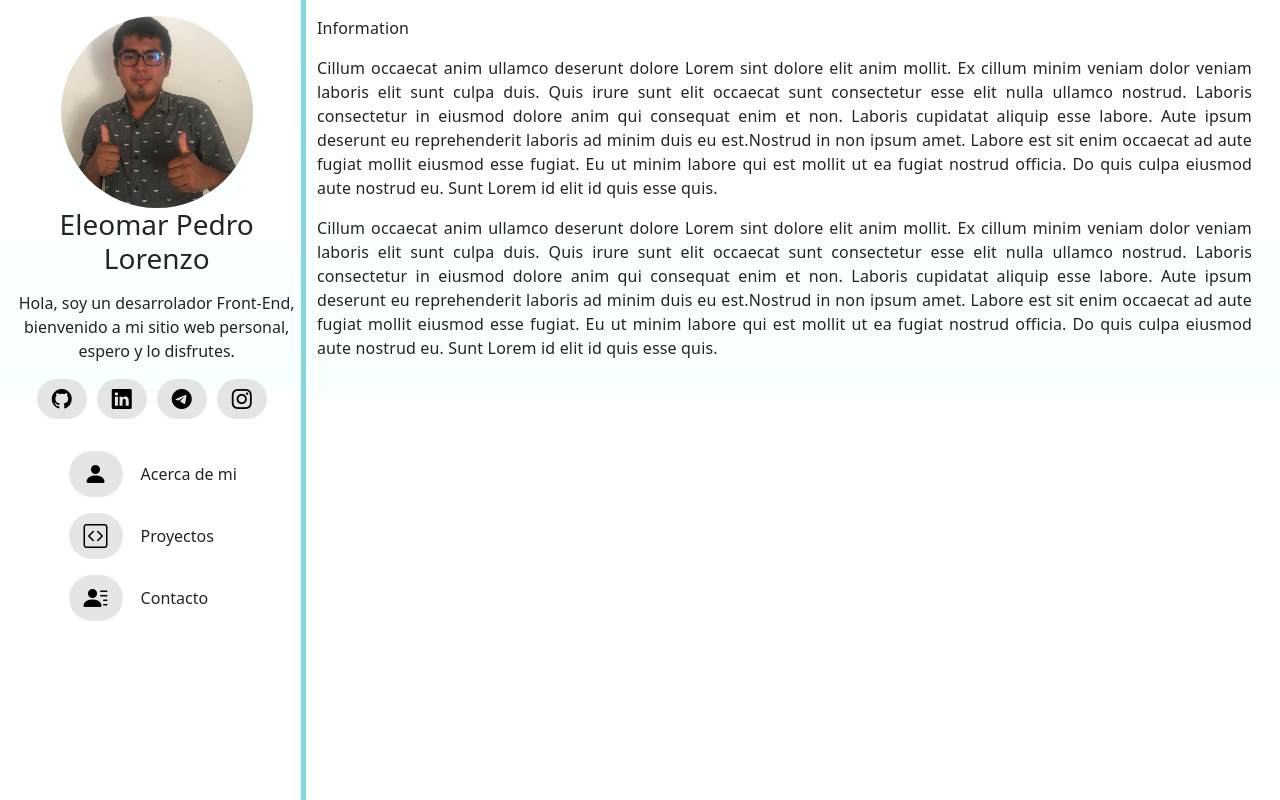
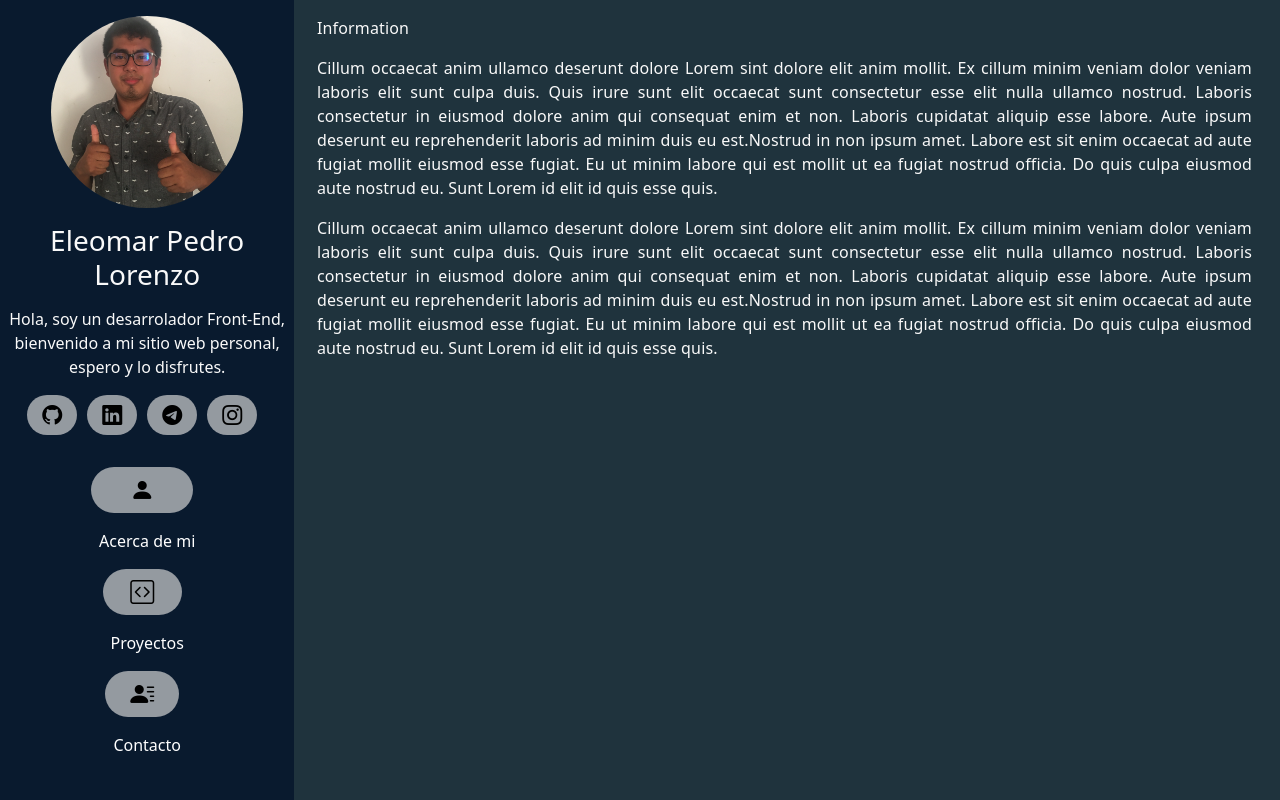
Before and after one commit to EleomarPL/portfolio, a React app: page / in a window 1280 px wide. Built offline with nearby package versions, Linux system fonts and the light colour scheme.

Commit message:
background color, letters, and scroll bar are applied

```diff
--- a/src/components/Header.js
+++ b/src/components/Header.js
@@ -35,7 +35,7 @@ const Header = () => {
             Hola, soy un desarrolador Front-End, bienvenido a mi sitio web
             personal, espero y lo disfrutes.
           </p>
-          <section className="contact-icons d-flex flex-wrap justify-content-center">
+          <section className="d-flex flex-wrap justify-content-center">
             {
               listIconContact.map(( object, index ) =>
                 <ContactIcon
@@ -46,14 +46,13 @@ const Header = () => {
               )
             }
           </section>
-          <section className="pt-4 d-flex flex-column align-items-start">
+          <section className="pt-4 d-flex flex-column align-items-center">
             {
               listNavigationOptions.map((object, index) =>
                 <NavigationOptions
                   key={ index }
                   classNameIcon={ object.className }
                   href={ object.href }
-                  isColorDark={ true }
                   textOption={ object.textNavigation }
                 />
               )
@@ -69,14 +68,13 @@ const Header = () => {
                   <NavigationOptions
                     key={ index }
                     classNameIcon={ object.className }
-                    isColorDark={ false }
                     href={ object.href }
                     textOption={ object.textNavigation }
                   />
                 )
               }
             </section>
-            <section className="contact-icons mt-4 pt-4 pb-2 d-flex flex-wrap justify-content-center">
+            <section className="mt-4 pt-4 pb-2 d-flex flex-wrap justify-content-center">
               {
                 listIconContact.map(( object, index ) =>
                   <ContactIcon
--- a/src/components/cards/NavigationOptios.js
+++ b/src/components/cards/NavigationOptios.js
@@ -1,15 +1,11 @@
 import React from 'react';
 import PropTypes from 'prop-types';
 
-const NavigationOptions = ({ href, classNameIcon, textOption, isColorDark }) => {
+const NavigationOptions = ({ href, classNameIcon, textOption }) => {
   return (
-    <a className={
-      `hover-effect
-        ${isColorDark
-      ? 'text-dark d-flex flex-wrap align-items-center'
-      : 'text-white d-flex flex-column justify-content-center'}
-      text-decoration-none
-      ` } href={ href }
+    <a
+      className="text-white d-flex flex-column justify-content-center text-decoration-none "
+      href={ href }
     >
       <p className="card-icon text-center fs-4">
         <i className={ classNameIcon }></i>
--- a/src/styles/Header.css
+++ b/src/styles/Header.css
@@ -1,5 +1,7 @@
 .navigation{
-  border-right: 5px solid var(--border-nav);
+  background: #091a2e;
+  left: 0;
+  border: 0;
   position: fixed;
   height: 100%;
   overflow-y: auto;
@@ -8,6 +10,7 @@
   margin-top: 1rem;
   width: 12rem;
   height: 12rem;
+  margin-bottom: 1rem;
 }
 .container-image-me > img {
   object-fit: cover;
@@ -42,8 +45,6 @@
 
 @media screen and (max-width: 900px){
   .navigation{
-    left: 0;
-    border: 0;
     position: fixed;
 
     transition: width 0.3s ease-out, opacity 0.3s ease-out
--- a/src/styles/index.css
+++ b/src/styles/index.css
@@ -1,22 +1,33 @@
 :root {
-  --border-nav: rgb(129, 215, 218);
-  --hover-nav: rgb(26, 198, 204);;
-  --background-bottom-active: linear-gradient(180deg, #5eebfd 0%, #64e0ff 100%) no-repeat;
+  --background-page: #1f333d;
+  --background-bottom-active: linear-gradient(180deg, #3dc0d1 0%, #359fb9 100%) no-repeat;
+  --nav: rgba(137, 194, 243, 0.3);
+  --color-gradient1: rgba(234, 84, 84, 0.5);
+  --color-gradient2: #1f333d;
+
+	--color-light: #f9f9f9;
 }
 body {
-  background: linear-gradient(180deg, #fff 0%, #f8ffff 100%) no-repeat;
+  background: var(--background-page);
+
+  color: var(--color-light);
+  font-weight: 200;
 }
 ::-webkit-scrollbar {
-  width: 0.7rem;
+	background: var(--nav);
+	width: 0.6rem;
+	height: 0.4rem;
 }
 ::-webkit-scrollbar-track {
-  background: transparent;
+	border-radius: 0.5rem;
 }
 ::-webkit-scrollbar-thumb {
-  background: var(--border-nav);
-}
-::-webkit-scrollbar-thumb:hover {
-  background: var(--hover-nav);
+	background: linear-gradient(
+		125deg,
+		var(--color-gradient1),
+		var(--color-gradient2)
+	);
+	border-radius: 0.5rem;
 }
 main{
   display: block;
```
